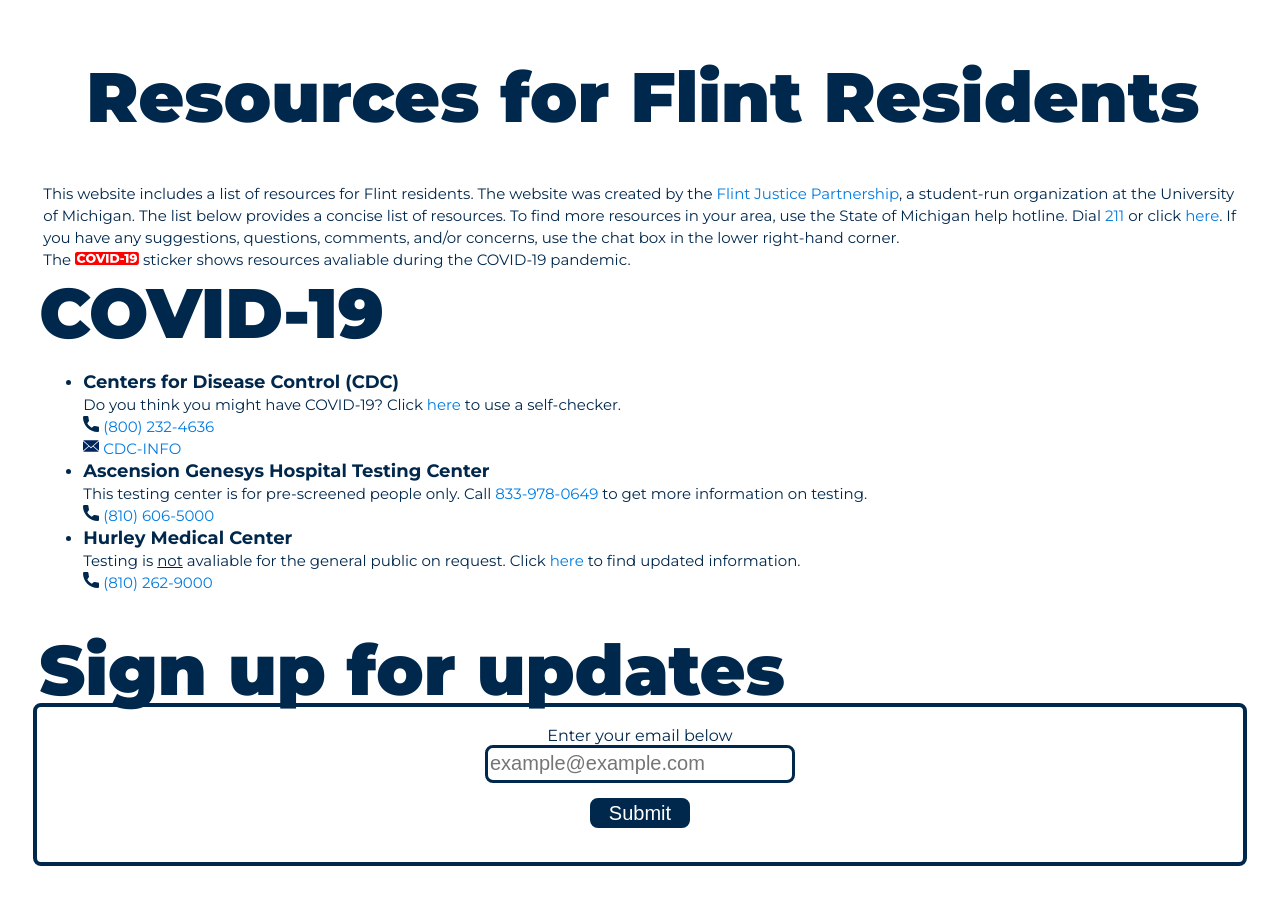
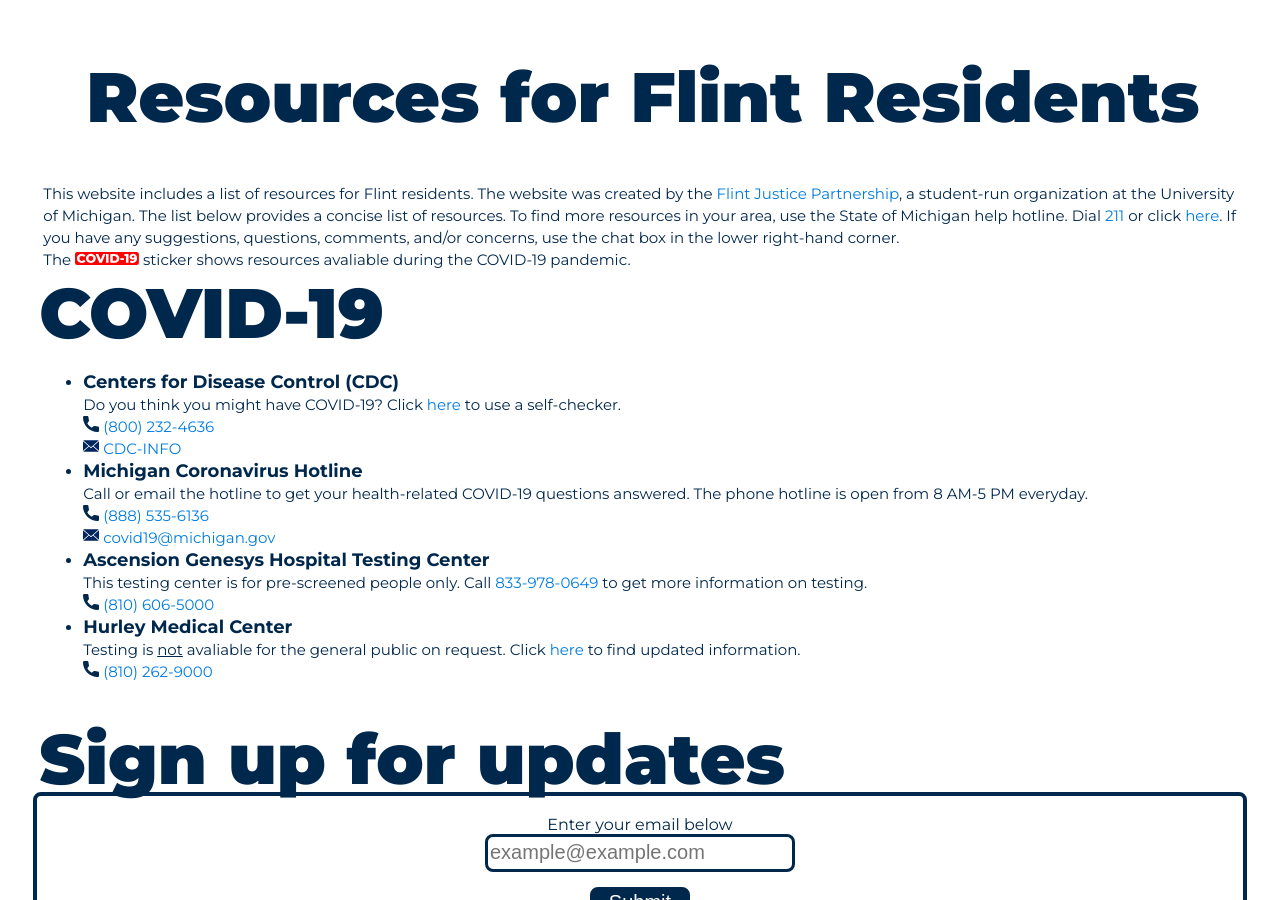
Before and after one commit to umichfjp/umichfjp.github.io, a Jekyll site: the page built from pages/resources.html, in a window 1280 px wide and 900 px high. Built offline with Jekyll 4.4.1, drawn with Linux system fonts in a browser that asks for light colours.

Commit message:
Update resources.html

```diff
--- a/pages/resources.html
+++ b/pages/resources.html
@@ -31,6 +31,12 @@ title: Resources - FJP
             <br />Do you think you might have COVID-19? Click <a href="https://www.cdc.gov/coronavirus/2019-ncov/symptoms-testing/index.html#cdc-chat-bot-open" target="_blank">here</a> to use a self-checker.
             <br /><img src="https://umichfjp.github.io/assets/icons/phone.svg" alt="Phone" style="width:16px;"> <a href="tel:+1800-232-4636">(800) 232-4636</a>
             <br /><img src="https://umichfjp.github.io/assets/icons/mail.svg" alt="Mail" style="width:16px;"> <a href="https://wwwn.cdc.gov/dcs/contactus/form" target="_blank">CDC-INFO</a>
+          </li>
+          <li>
+            <b><big>Michigan Coronavirus Hotline</big></b>
+            <br />Call or email the hotline to get your health-related COVID-19 questions answered. The phone hotline is open from 8 AM-5 PM everyday.
+            <br /><img src="https://umichfjp.github.io/assets/icons/phone.svg" alt="Phone" style="width:16px;"> <a href="tel:+1888-535-6136">(888) 535-6136</a>
+            <br /><img src="https://umichfjp.github.io/assets/icons/mail.svg" alt="Mail" style="width:16px;"> <a href="mailto:covid19@michigan.gov">covid19@michigan.gov</a>
           </li>
           <li>
             <b><big>Ascension Genesys Hospital Testing Center</big></b>
```
